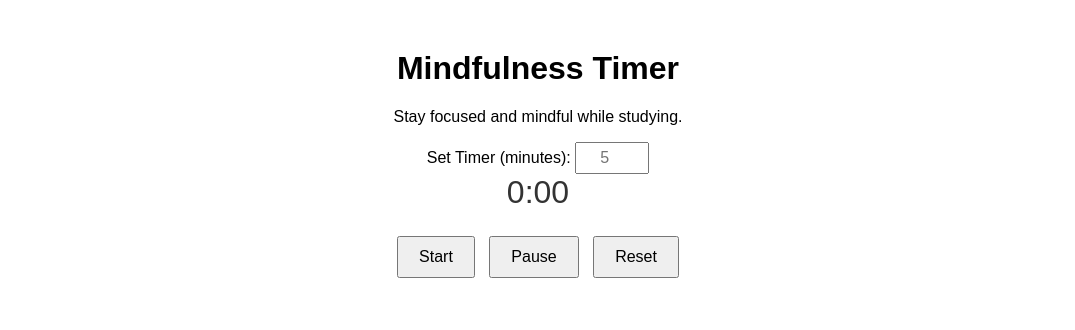
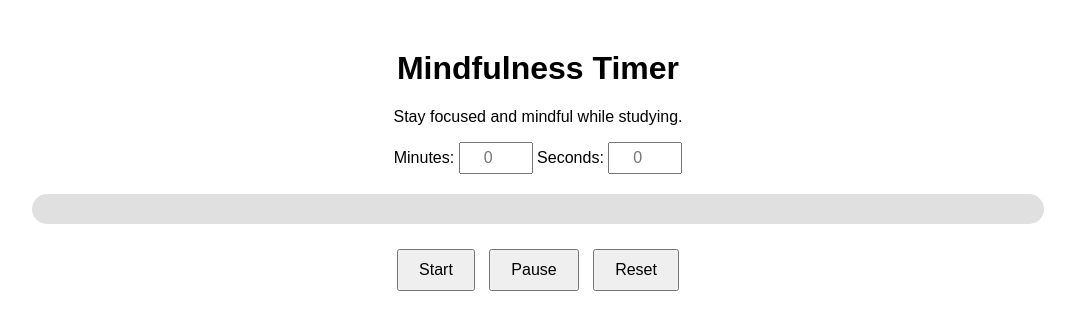
Before and after one commit to reesestic/shark-hacks-study-website, a Flask app: page / in a window 1280 px wide. Shown: the top 330 px of the page, without its empty margins (102-1177 px from the left). Run offline with Flask 3, Linux system fonts and the light colour scheme.

Commit message:
modified the timer to include a progress bar, and look prettier

```diff
--- a/Desktop/sharkhack/templates/index.html
+++ b/Desktop/sharkhack/templates/index.html
@@ -10,9 +10,19 @@
             text-align: center;
             margin-top: 50px;
         }
-        #timer {
-            font-size: 2em;
-            color: #333;
+        #progress-container {
+            width: 80%;
+            height: 30px;
+            background-color: #e0e0e0;
+            border-radius: 15px;
+            margin: 20px auto;
+            overflow: hidden;
+        }
+        #progress-bar {
+            height: 100%;
+            width: 0%;
+            background-color: #76c7c0;
+            transition: width 0.5s linear;
         }
         .controls {
             margin-top: 20px;
@@ -35,10 +45,14 @@
     <h1>Mindfulness Timer</h1>
     <p>Stay focused and mindful while studying.</p>
     <div>
-        <label for="time-limit">Set Timer (minutes): </label>
-        <input type="number" id="time-limit" min="1" placeholder="5">
+        <label for="time-minutes">Minutes: </label>
+        <input type="number" id="time-minutes" min="0" placeholder="0">
+        <label for="time-seconds">Seconds: </label>
+        <input type="number" id="time-seconds" min="0" max="59" placeholder="0">
     </div>
-    <div id="timer">0:00</div>
+    <div id="progress-container">
+        <div id="progress-bar"></div>
+    </div>
     <div class="controls">
         <button id="start-button">Start</button>
         <button id="pause-button">Pause</button>
@@ -46,18 +60,17 @@
     </div>
 
     <script>
-        let seconds = 0;
+        let secondsElapsed = 0;
         let timerInterval = null;
         let timeLimit = null;
 
-        function updateTimer() {
-            seconds++;
-            const minutes = Math.floor(seconds / 60);
-            const remainingSeconds = seconds % 60;
-            document.getElementById('timer').textContent = `${minutes}:${remainingSeconds.toString().padStart(2, '0')}`;
+        function updateProgressBar() {
+            secondsElapsed++;
+            const progressPercentage = (secondsElapsed / timeLimit) * 100;
+            document.getElementById('progress-bar').style.width = `${progressPercentage}%`;
 
             // Stop the timer if the time limit is reached
-            if (timeLimit !== null && seconds >= timeLimit * 60) {
+            if (secondsElapsed >= timeLimit) {
                 clearInterval(timerInterval);
                 timerInterval = null;
                 alert("Time's up!");
@@ -66,9 +79,21 @@
 
         document.getElementById('start-button').addEventListener('click', () => {
             if (!timerInterval) {
-                const inputLimit = document.getElementById('time-limit').value;
-                timeLimit = inputLimit ? parseInt(inputLimit, 10) : null;
-                timerInterval = setInterval(updateTimer, 1000);
+                const inputMinutes = document.getElementById('time-minutes').value;
+                const inputSeconds = document.getElementById('time-seconds').value;
+
+                const minutes = inputMinutes ? parseInt(inputMinutes, 10) : 0;
+                const seconds = inputSeconds ? parseInt(inputSeconds, 10) : 0;
+
+                timeLimit = (minutes * 60) + seconds;
+
+                if (timeLimit > 0) {
+                    secondsElapsed = 0; // Reset elapsed time
+                    document.getElementById('progress-bar').style.width = '0%'; // Reset progress bar
+                    timerInterval = setInterval(updateProgressBar, 1000);
+                } else {
+                    alert("Please set a valid time limit.");
+                }
             }
         });
 
@@ -82,8 +107,8 @@
         document.getElementById('reset-button').addEventListener('click', () => {
             clearInterval(timerInterval);
             timerInterval = null;
-            seconds = 0;
-            document.getElementById('timer').textContent = '0:00';
+            secondsElapsed = 0;
+            document.getElementById('progress-bar').style.width = '0%';
         });
     </script>
 </body>
```
